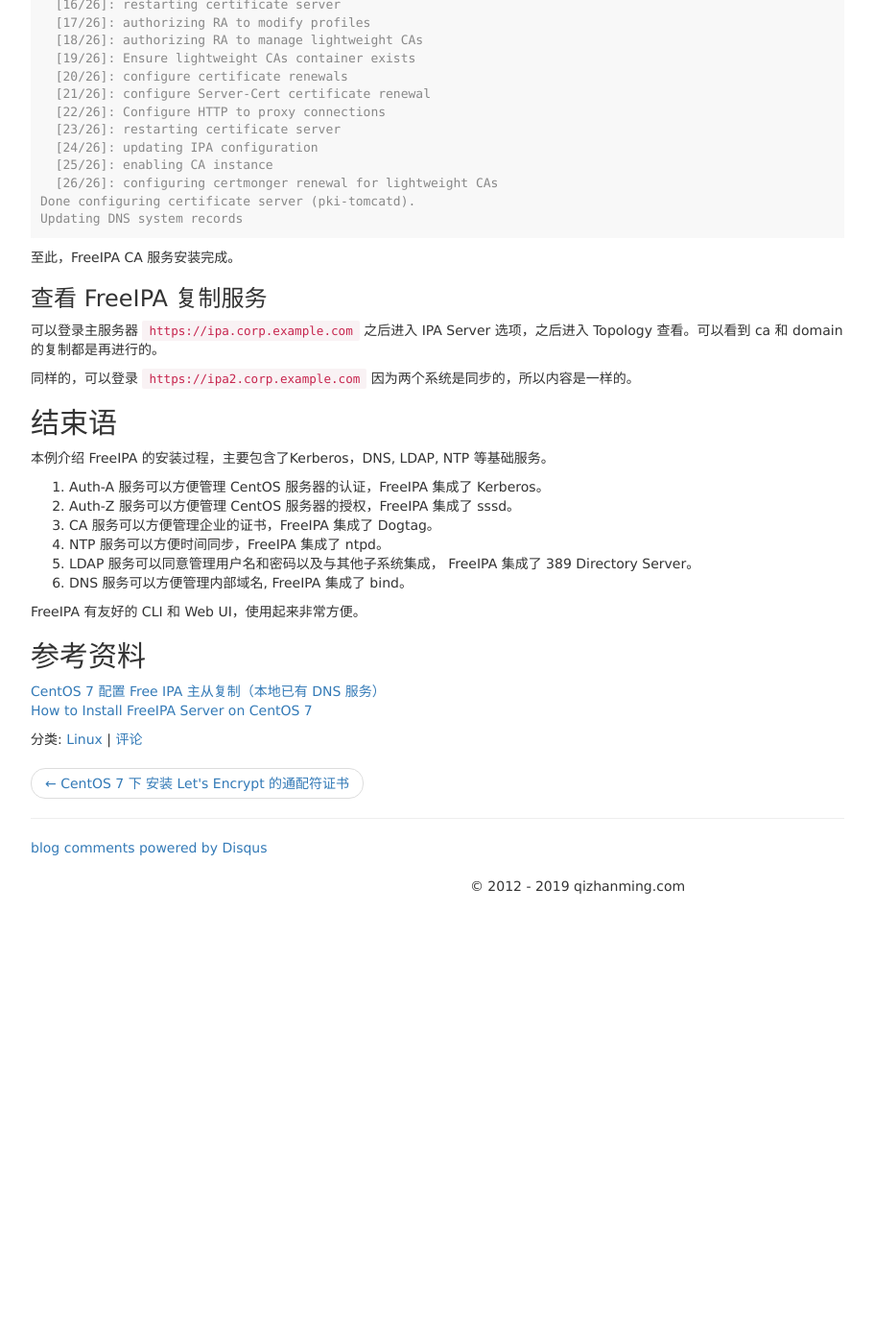
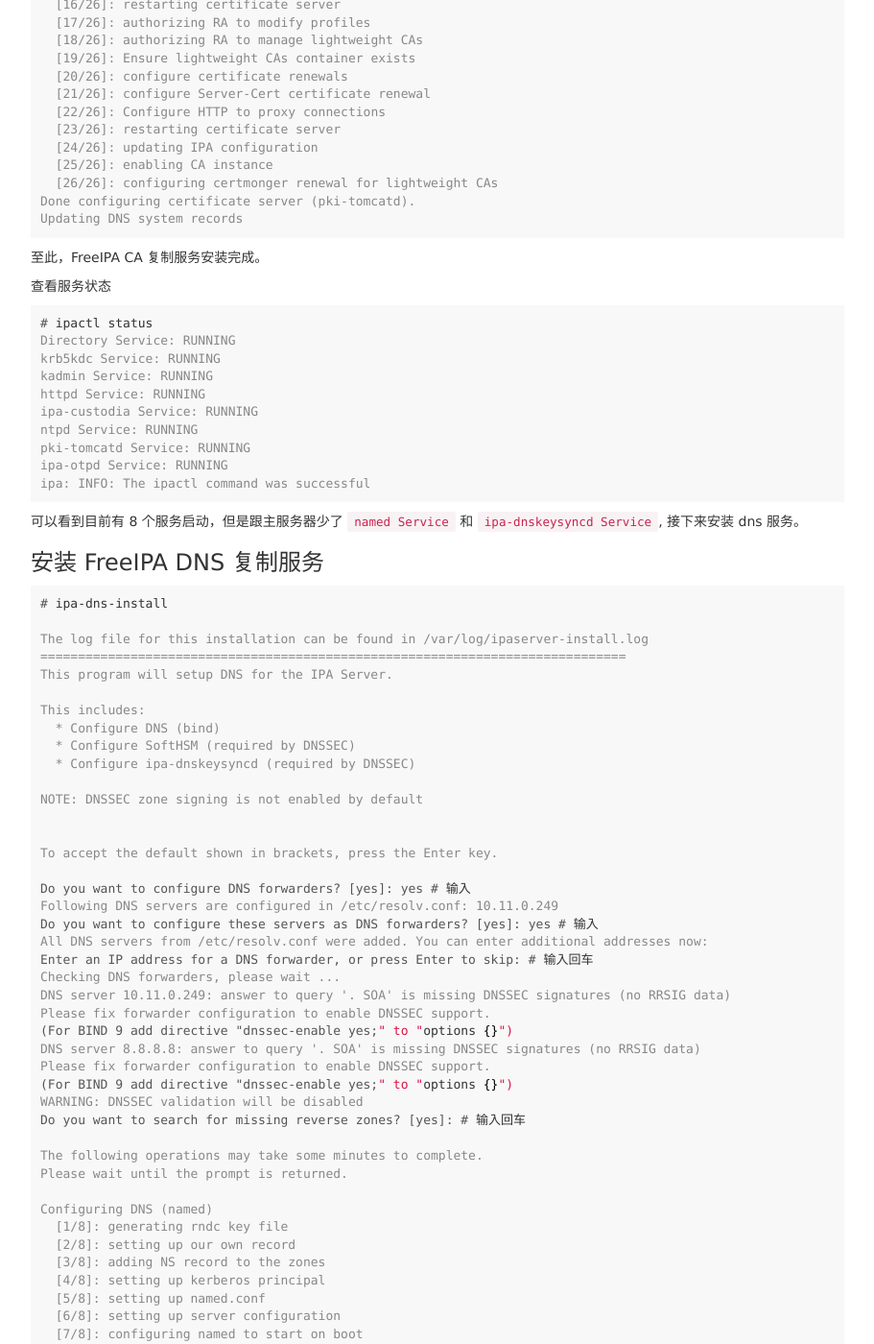
Before and after one commit to zhanming/zhanming.github.com, a Jekyll site: the page built from _posts/2019-04-29-install-freeipa-server-and-replica-on-centos-7.markdown, in a window 1280 px wide and 1400 px high, scrolled down 14610 px. Shown: the whole window at 96% size, without its empty margins (38-949 px from the left). Built offline with Jekyll 4.4.1, drawn with Linux system fonts in a browser that asks for light colours; comment, search, counter and statistics services are not loaded; before the commit the page ends 15563 px from its top, so only the background shows below that; some of the changed text lies outside the part shown.

Commit message:
add dns install description.

````diff
--- a/_posts/2019-04-29-install-freeipa-server-and-replica-on-centos-7.markdown
+++ b/_posts/2019-04-29-install-freeipa-server-and-replica-on-centos-7.markdown
@@ -784,7 +784,7 @@
 `注意`，FreeIPA 的复制属于主主复制，即两个服务器都是主节点，会将更改相互发送给其他节点。
 
 
-### 安装 FreeIPA CA 服务
+### 安装 FreeIPA CA 复制服务
 
 FreeIPA Replia 安装的最后，可以看到提示： CA 服务只装在一台服务器上，建议运行 `ipa-ca-install` 命令。
 
@@ -829,7 +829,120 @@
 Updating DNS system records
 ```
 
-至此，FreeIPA CA 服务安装完成。
+至此，FreeIPA CA 复制服务安装完成。
+
+查看服务状态
+
+```terminal
+# ipactl status
+Directory Service: RUNNING
+krb5kdc Service: RUNNING
+kadmin Service: RUNNING
+httpd Service: RUNNING
+ipa-custodia Service: RUNNING
+ntpd Service: RUNNING
+pki-tomcatd Service: RUNNING
+ipa-otpd Service: RUNNING
+ipa: INFO: The ipactl command was successful
+```
+
+可以看到目前有 8 个服务启动，但是跟主服务器少了 `named Service` 和 `ipa-dnskeysyncd Service`, 接下来安装 dns 服务。
+
+
+### 安装 FreeIPA DNS 复制服务
+
+```terminal
+# ipa-dns-install
+
+The log file for this installation can be found in /var/log/ipaserver-install.log
+==============================================================================
+This program will setup DNS for the IPA Server.
+
+This includes:
+  * Configure DNS (bind)
+  * Configure SoftHSM (required by DNSSEC)
+  * Configure ipa-dnskeysyncd (required by DNSSEC)
+
+NOTE: DNSSEC zone signing is not enabled by default
+
+
+To accept the default shown in brackets, press the Enter key.
+
+Do you want to configure DNS forwarders? [yes]: yes # 输入
+Following DNS servers are configured in /etc/resolv.conf: 10.11.0.249
+Do you want to configure these servers as DNS forwarders? [yes]: yes # 输入
+All DNS servers from /etc/resolv.conf were added. You can enter additional addresses now:
+Enter an IP address for a DNS forwarder, or press Enter to skip: # 输入回车
+Checking DNS forwarders, please wait ...
+DNS server 10.11.0.249: answer to query '. SOA' is missing DNSSEC signatures (no RRSIG data)
+Please fix forwarder configuration to enable DNSSEC support.
+(For BIND 9 add directive "dnssec-enable yes;" to "options {}")
+DNS server 8.8.8.8: answer to query '. SOA' is missing DNSSEC signatures (no RRSIG data)
+Please fix forwarder configuration to enable DNSSEC support.
+(For BIND 9 add directive "dnssec-enable yes;" to "options {}")
+WARNING: DNSSEC validation will be disabled
+Do you want to search for missing reverse zones? [yes]: # 输入回车
+
+The following operations may take some minutes to complete.
+Please wait until the prompt is returned.
+
+Configuring DNS (named)
+  [1/8]: generating rndc key file
+  [2/8]: setting up our own record
+  [3/8]: adding NS record to the zones
+  [4/8]: setting up kerberos principal
+  [5/8]: setting up named.conf
+  [6/8]: setting up server configuration
+  [7/8]: configuring named to start on boot
+  [8/8]: changing resolv.conf to point to ourselves
+Done configuring DNS (named).
+Restarting the web server to pick up resolv.conf changes
+Configuring DNS key synchronization service (ipa-dnskeysyncd)
+  [1/7]: checking status
+  [2/7]: setting up bind-dyndb-ldap working directory
+  [3/7]: setting up kerberos principal
+  [4/7]: setting up SoftHSM
+  [5/7]: adding DNSSEC containers
+  [6/7]: creating replica keys
+  [7/7]: configuring ipa-dnskeysyncd to start on boot
+Done configuring DNS key synchronization service (ipa-dnskeysyncd).
+Restarting ipa-dnskeysyncd
+Restarting named
+Updating DNS system records
+==============================================================================
+Setup complete
+
+Global DNS configuration in LDAP server is empty
+You can use 'dnsconfig-mod' command to set global DNS options that
+would override settings in local named.conf files
+
+
+	You must make sure these network ports are open:
+		TCP Ports:
+		  * 53: bind
+		UDP Ports:
+		  * 53: bind
+
+```
+
+查看服务状态
+
+```terminal
+# ipactl status
+Directory Service: RUNNING
+krb5kdc Service: RUNNING
+kadmin Service: RUNNING
+named Service: RUNNING
+httpd Service: RUNNING
+ipa-custodia Service: RUNNING
+ntpd Service: RUNNING
+pki-tomcatd Service: RUNNING
+ipa-otpd Service: RUNNING
+ipa-dnskeysyncd Service: RUNNING
+ipa: INFO: The ipactl command was successful
+```
+
+可以看到，主服务器与复制服务器现在的服务都一致了，主要的三个服务(CA, DNS, NTP)都在进行复制。
 
 ### 查看 FreeIPA 复制服务
 
@@ -852,6 +965,8 @@
 ## 参考资料
 [CentOS 7 配置 Free IPA 主从复制（本地已有 DNS 服务）][1]
 [How to Install FreeIPA Server on CentOS 7][2]
+[FreeIPA Workshop][3]
 
 [1]: https://qizhanming.com/blog/2017/06/07/how-to-config-freeipa-server-and-replica-on-centos-7
 [2]: https://computingforgeeks.com/install-freeipa-server-centos-7/
+[3]: https://github.com/freeipa/freeipa-workshop
````
Also changed, not shown: other parts of _posts/2019-04-29-install-freeipa-server-and-replica-on-centos-7.markdown (+2 -2 lines).
